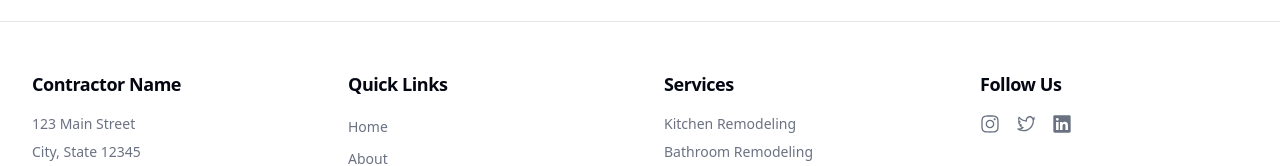
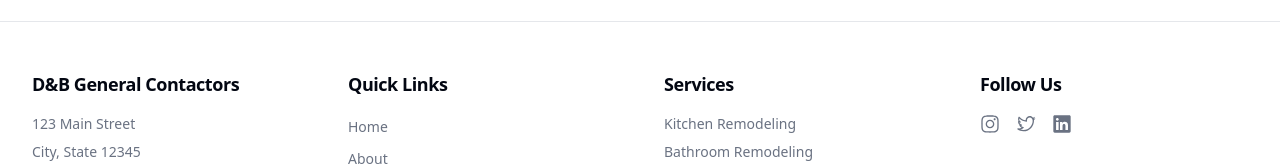
Before and after one commit to adennis42/d_and_b_gc, a Next.js app: page / in a window 1280 px wide. Shown: the part 417-583 px from the top of the page. Built offline with nearby package versions, Linux system fonts and the light colour scheme.

Commit message:
changed contractor name from placeholder

```diff
--- a/src/components/layout/Footer.tsx
+++ b/src/components/layout/Footer.tsx
@@ -52,7 +52,7 @@ export function Footer() {
           {/* Company Information */}
           <div className="space-y-4">
             <h3 className="text-lg font-semibold tracking-tight">
-              Contractor Name
+              D&B General Contactors
             </h3>
             <div className="space-y-2 text-sm text-muted-foreground">
               <p className="flex items-start">
```
Also changed, not shown: 2 other files (tests, documents, lock files or other folders).
